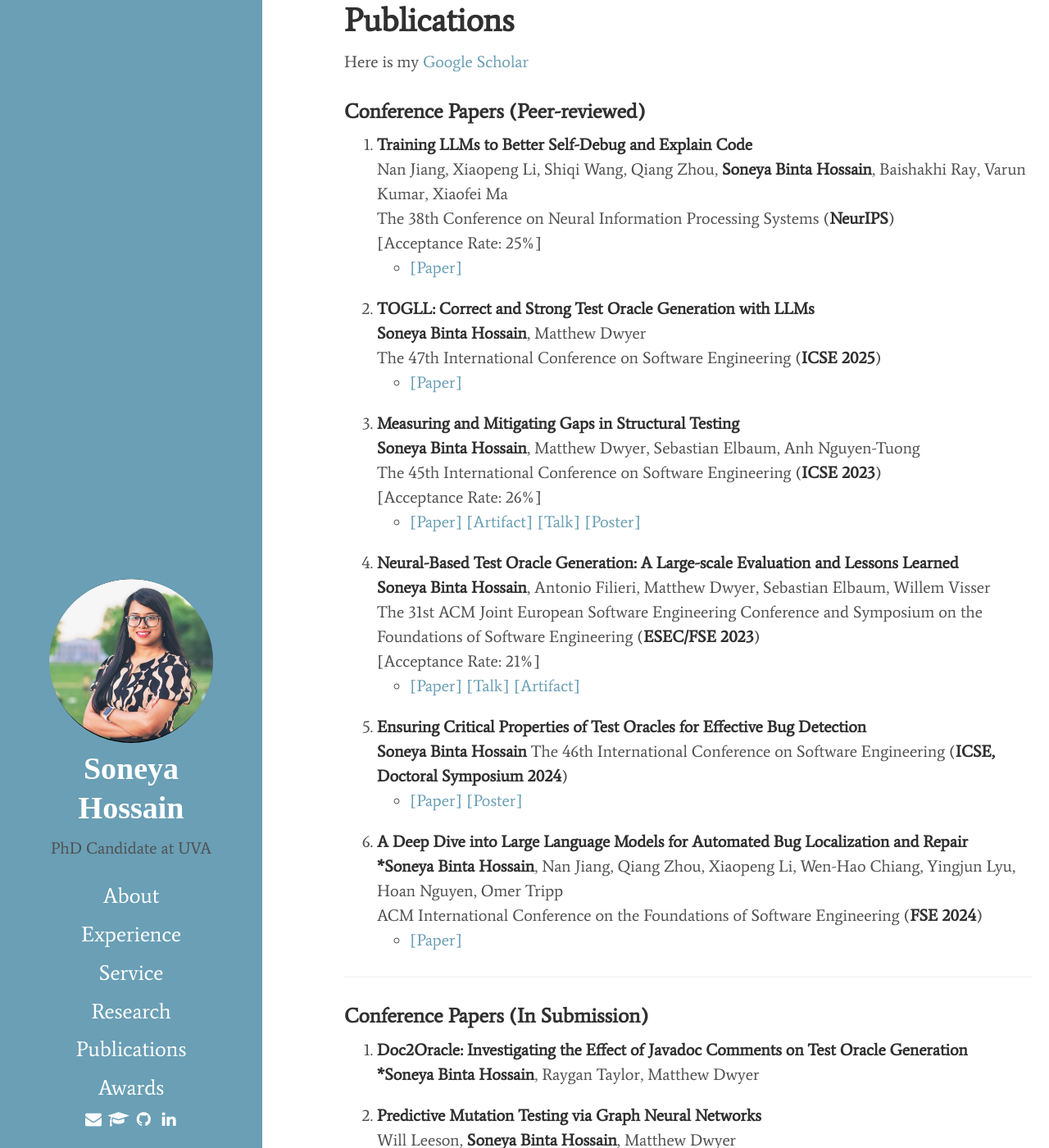
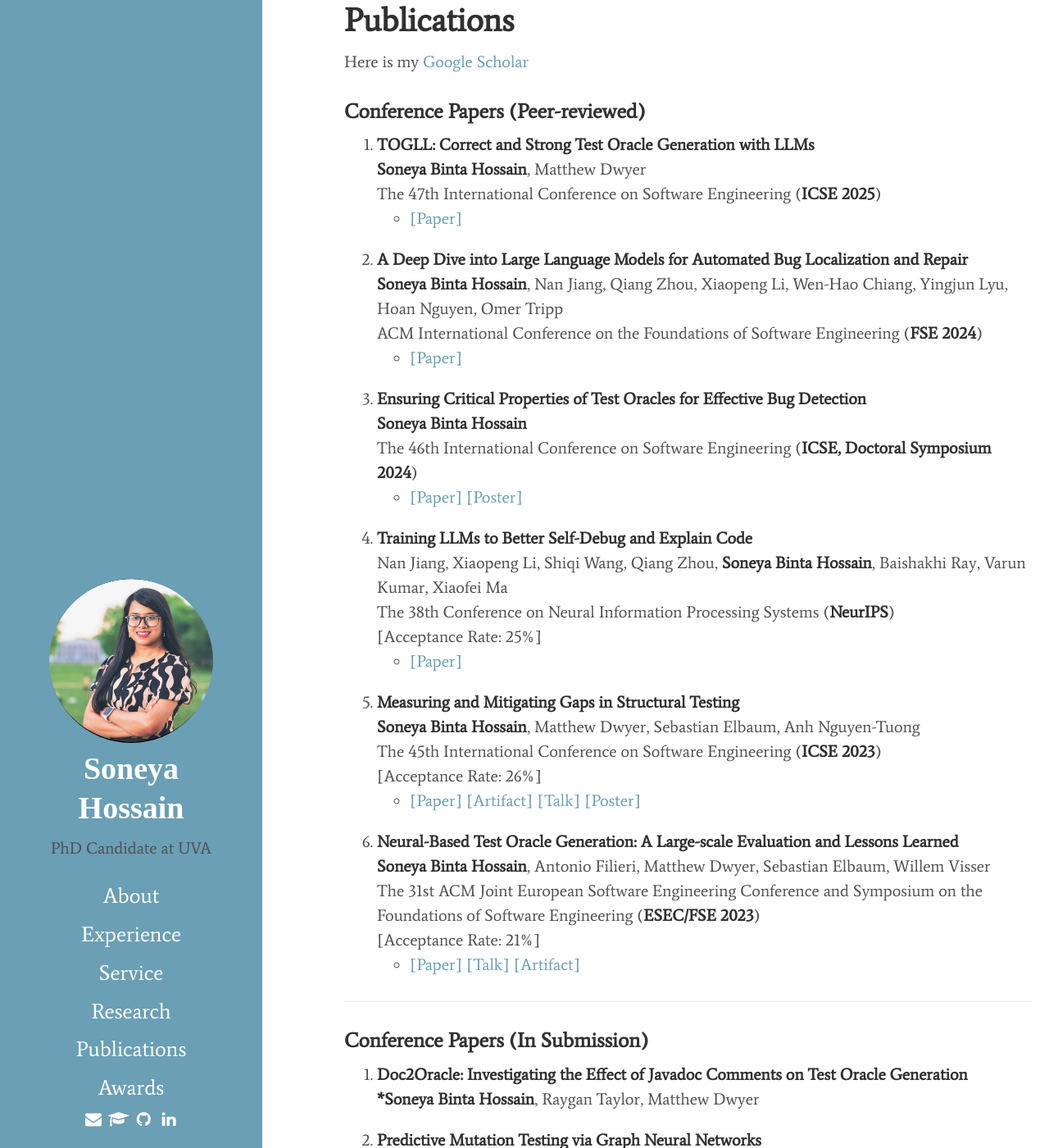
Before and after one commit to soneyahossain/soneyahossain.github.io, a Jekyll site: the page built from publications.md, in a window 1280 px wide and 1400 px high. Shown: the whole window at 82% size. Built offline with Jekyll 4.4.1, drawn with Linux system fonts in a browser that asks for light colours; cached includes are drawn as plain includes.

Commit message:
publication

```diff
--- a/publications.md
+++ b/publications.md
@@ -7,38 +7,43 @@ Here is my [Google Scholar](https://scholar.google.com/citations?user=xDDfwB8AAA
 
 ### Conference Papers (Peer-reviewed)
 
-1. **Training LLMs to Better Self-Debug and Explain Code**
+
+
+1. **TOGLL: Correct and Strong Test Oracle Generation with LLMs**
+   **Soneya Binta Hossain**, Matthew Dwyer
+   The 47th International Conference on Software Engineering (**ICSE 2025**)
+   - [\[Paper\]](https://doi.org/10.48550/arXiv.2405.03786)
+
+2. **A Deep Dive into Large Language Models for Automated Bug Localization and Repair**
+   **Soneya Binta Hossain**, Nan Jiang, Qiang Zhou, Xiaopeng Li, Wen-Hao Chiang, Yingjun Lyu, Hoan Nguyen, Omer Tripp
+   ACM International Conference on the Foundations of Software Engineering (**FSE 2024**)
+   - [\[Paper\]](https://dl.acm.org/doi/abs/10.1145/3660773)
+
+
+3. **Ensuring Critical Properties of Test Oracles for Effective Bug Detection**
+   **Soneya Binta Hossain**  <br/>
+   The 46th International Conference on Software Engineering (**ICSE, Doctoral Symposium 2024**)
+   - [\[Paper\]](https://dl.acm.org/doi/10.1145/3639478.3639791)  [\[Poster\]](assets/presentations/ICSE-DS-24-Soneya-A0-28.pdf)
+
+
+4. **Training LLMs to Better Self-Debug and Explain Code**
    Nan Jiang, Xiaopeng Li, Shiqi Wang, Qiang Zhou, **Soneya Binta Hossain**, Baishakhi Ray, Varun Kumar, Xiaofei Ma
    The 38th Conference on Neural Information Processing Systems (**NeurIPS**)
    [Acceptance Rate: 25%]
    - [\[Paper\]](https://arxiv.org/pdf/2405.18649)
 
-2. **TOGLL: Correct and Strong Test Oracle Generation with LLMs**
-   **Soneya Binta Hossain**, Matthew Dwyer
-   The 47th International Conference on Software Engineering (**ICSE 2025**)
-   - [\[Paper\]](https://doi.org/10.48550/arXiv.2405.03786)
-
-3. **Measuring and Mitigating Gaps in Structural Testing**
+5. **Measuring and Mitigating Gaps in Structural Testing**
    **Soneya Binta Hossain**, Matthew Dwyer, Sebastian Elbaum, Anh Nguyen-Tuong
    The 45th International Conference on Software Engineering (**ICSE 2023**)
    [Acceptance Rate: 26%]
    - [\[Paper\]](https://conf.researchr.org/details/icse-2023/icse-2023-technical-track/131/Measuring-and-Mitigating-Gaps-in-Structural-Testing)  [\[Artifact\]](https://github.com/soneyahossain/hcc-gap-recommender/tree/main)  [\[Talk\]](assets/presentations/ICSE-2023-talk.pdf)  [\[Poster\]](assets/presentations/ICSE2023_poster_soneya.pdf)
 
-4. **Neural-Based Test Oracle Generation: A Large-scale Evaluation and Lessons Learned**
+6. **Neural-Based Test Oracle Generation: A Large-scale Evaluation and Lessons Learned**
    **Soneya Binta Hossain**, Antonio Filieri, Matthew Dwyer, Sebastian Elbaum, Willem Visser
    The 31st ACM Joint European Software Engineering Conference and Symposium on the Foundations of Software Engineering (**ESEC/FSE 2023**)
    [Acceptance Rate: 21%]
    - [\[Paper\]](https://dl.acm.org/doi/abs/10.1145/3611643.3616265)  [\[Talk\]](assets/presentations/FSE-2023-talk.pdf)  [\[Artifact\]](https://doi.org/10.6084/m9.figshare.21973091.v4)
 
-5. **Ensuring Critical Properties of Test Oracles for Effective Bug Detection**
-   **Soneya Binta Hossain**
-   The 46th International Conference on Software Engineering (**ICSE, Doctoral Symposium 2024**)
-   - [\[Paper\]](https://dl.acm.org/doi/10.1145/3639478.3639791)  [\[Poster\]](assets/presentations/ICSE-DS-24-Soneya-A0-28.pdf)
-
-6. **A Deep Dive into Large Language Models for Automated Bug Localization and Repair**
-   ***Soneya Binta Hossain**, Nan Jiang, Qiang Zhou, Xiaopeng Li, Wen-Hao Chiang, Yingjun Lyu, Hoan Nguyen, Omer Tripp
-   ACM International Conference on the Foundations of Software Engineering (**FSE 2024**)
-   - [\[Paper\]](https://dl.acm.org/doi/abs/10.1145/3660773)
 
 ---
 
```
